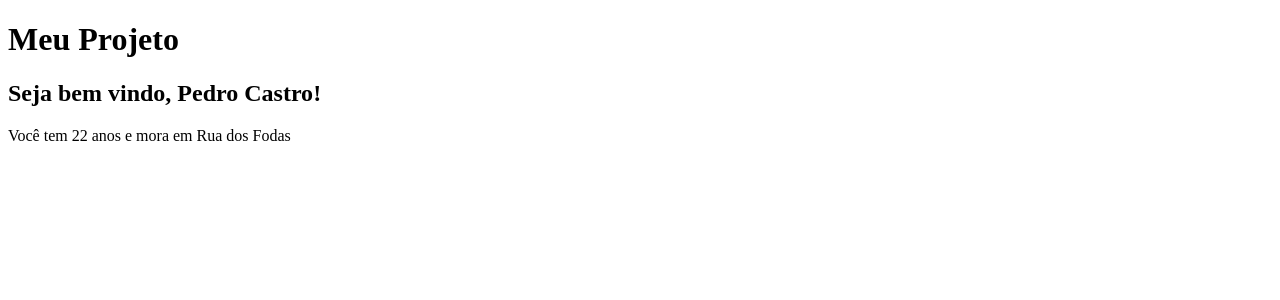
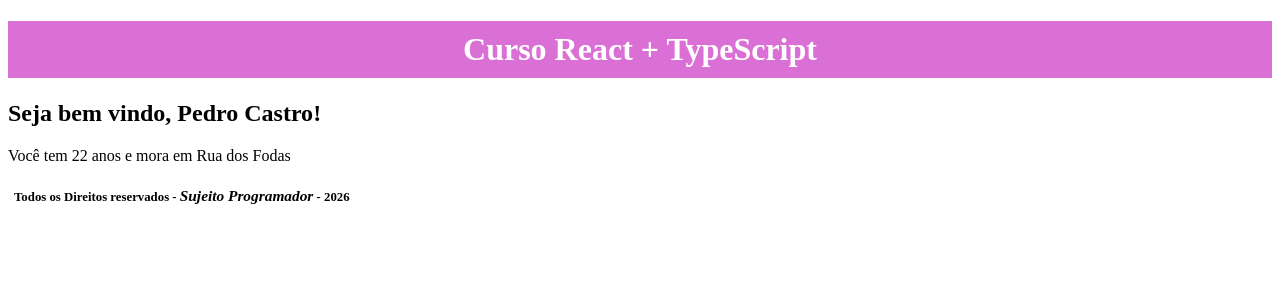
Before and after one commit to Pedro-Castr/SujeitoProgramador, a React (Vite) app in the folder Modulos/react+ts-evoluindo/: page / in a window 1280 px wide. Shown: the top 300 px of the page. Built offline with nearby package versions, Linux system fonts and the light colour scheme.

Commit message:
feat: adiciona novos componentes ao componente principal

```diff
--- a/Modulos/react+ts-evoluindo/index.html
+++ b/Modulos/react+ts-evoluindo/index.html
@@ -4,7 +4,7 @@
     <meta charset="UTF-8" />
     <link rel="icon" type="image/svg+xml" href="/favicon.svg" />
     <meta name="viewport" content="width=device-width, initial-scale=1.0" />
-    <title>react-ts-evoluindo</title>
+    <title>React + TypeScript</title>
   </head>
   <body>
     <div id="root"></div>
--- a/Modulos/react+ts-evoluindo/src/App.tsx
+++ b/Modulos/react+ts-evoluindo/src/App.tsx
@@ -1,25 +1,13 @@
+import { Header } from "./components/Header/header";
+import { Aluno } from "./components/Aluno/aluno";
+import { Footer } from "./components/Footer/footer";
+
 export default function App() {
   return (
     <div>
-      <h1>Meu Projeto</h1>
+      <Header titulo="Curso React + TypeScript" />
       <Aluno nome="Pedro Castro" idade={22} endereco="Rua dos Fodas" />
+      <Footer nome="Sujeito Programador" ano={2026} />
     </div>
   );
 }
-
-interface AlunoProps {
-  nome: string;
-  idade: number;
-  endereco: string;
-}
-
-function Aluno({ nome, idade, endereco }: AlunoProps) {
-  return (
-    <>
-      <h2>Seja bem vindo, {nome}!</h2>
-      <p>
-        Você tem {idade} anos e mora em {endereco}
-      </p>
-    </>
-  );
-}
--- /dev/null
+++ b/Modulos/react+ts-evoluindo/src/components/Aluno/aluno.tsx
@@ -0,0 +1,16 @@
+interface AlunoProps {
+  nome: string;
+  idade: number;
+  endereco: string;
+}
+
+export function Aluno({ nome, idade, endereco }: AlunoProps) {
+  return (
+    <>
+      <h2>Seja bem vindo, {nome}!</h2>
+      <p>
+        Você tem {idade} anos e mora em {endereco}
+      </p>
+    </>
+  );
+}
--- /dev/null
+++ b/Modulos/react+ts-evoluindo/src/components/Footer/footer.css
@@ -0,0 +1,9 @@
+footer h3 {
+  padding: 6px;
+  font-size: 0.8em;
+}
+
+footer h3 span {
+  font-style: italic;
+  font-size: 1.2em;
+}
--- /dev/null
+++ b/Modulos/react+ts-evoluindo/src/components/Footer/footer.tsx
@@ -0,0 +1,16 @@
+import "./footer.css";
+
+interface FooterProps {
+  nome: string;
+  ano: number;
+}
+
+export function Footer({ nome, ano }: FooterProps) {
+  return (
+    <footer>
+      <h3>
+        Todos os Direitos reservados - <span>{nome}</span> - {ano}
+      </h3>
+    </footer>
+  );
+}
--- /dev/null
+++ b/Modulos/react+ts-evoluindo/src/components/Header/header.css
@@ -0,0 +1,10 @@
+.header {
+  width: 100%;
+  background-color: orchid;
+}
+
+.title {
+  color: #fff;
+  text-align: center;
+  padding: 10px;
+}
--- /dev/null
+++ b/Modulos/react+ts-evoluindo/src/components/Header/header.tsx
@@ -0,0 +1,13 @@
+import "./header.css";
+
+interface HeaderProps {
+  titulo: string;
+}
+
+export function Header({ titulo }: HeaderProps) {
+  return (
+    <header className="header">
+      <h1 className=" title">{titulo}</h1>
+    </header>
+  );
+}
```
